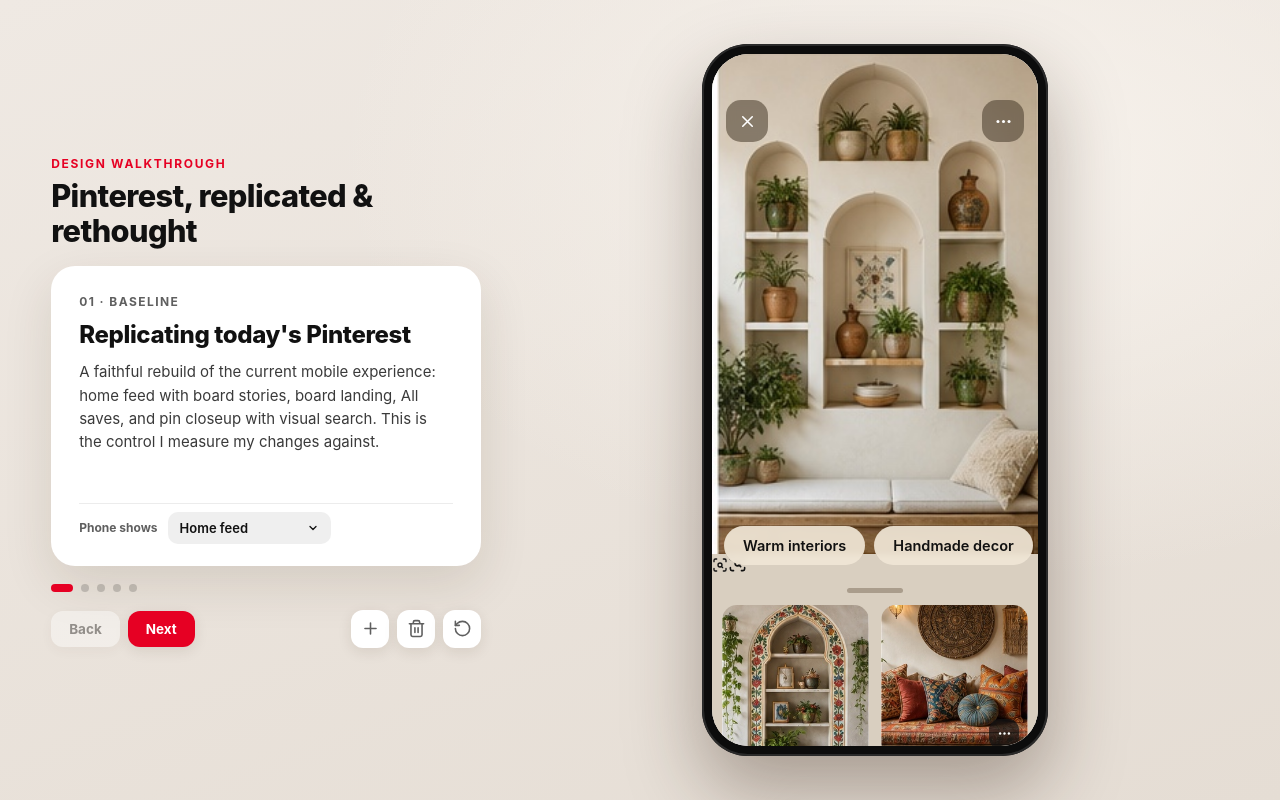
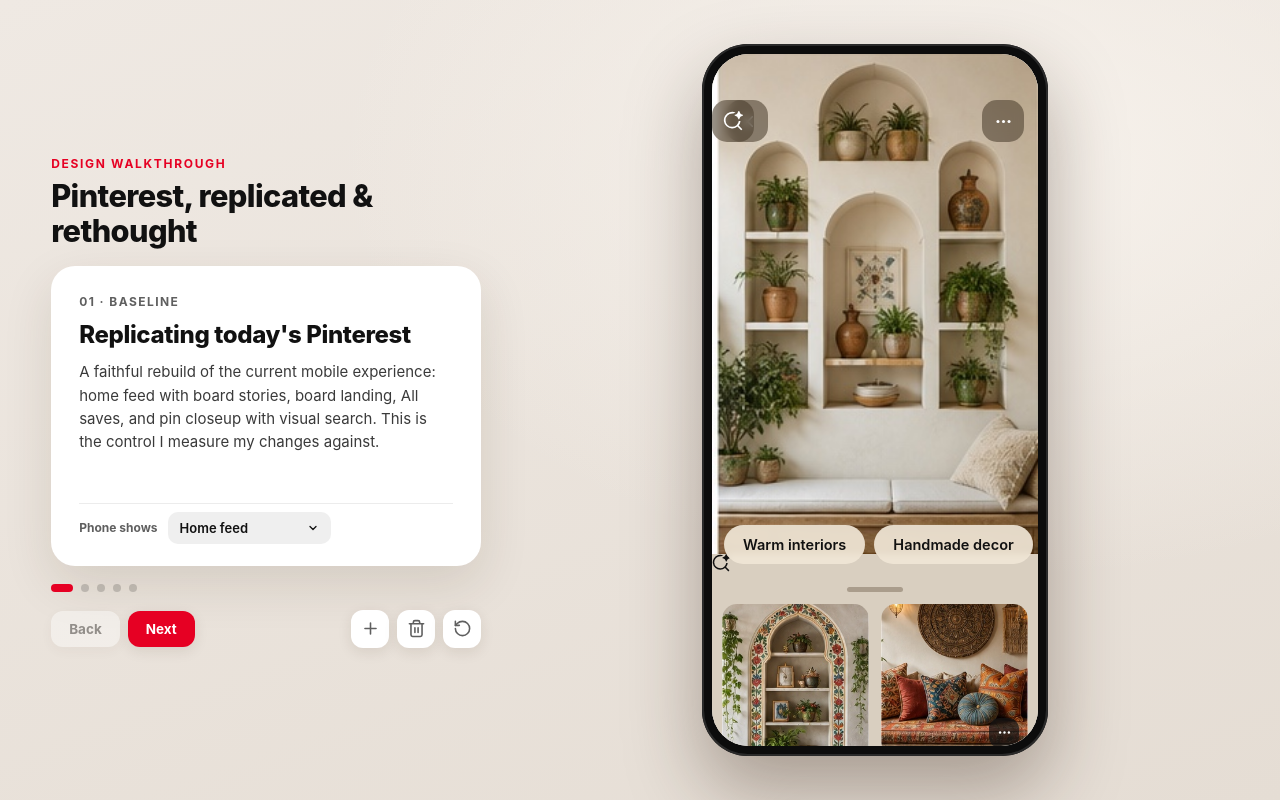
Before and after one commit to sanjana-venkat/pinterest-explore, a React (Vite) app: page / in a window 1280 px wide. Both pictures are taken after a click on the button 795 px from the left and 347 px from the top of the page. Built offline with nearby package versions, Linux system fonts and the light colour scheme.

Commit message:
Refactor ScanSearch component and update sizes

```diff
--- a/src/App.jsx
+++ b/src/App.jsx
@@ -231,16 +231,13 @@
   </Svg>
 );
 
-// lucide "scan-search" — visual search (Lens-style) affordance on a pin.
-const ScanSearch = (p) => (
-  <Svg {...p}>
-    <path d="M3 7V5a2 2 0 0 1 2-2h2" />
-    <path d="M17 3h2a2 2 0 0 1 2 2v2" />
-    <path d="M21 17v2a2 2 0 0 1-2 2h-2" />
-    <path d="M7 21H5a2 2 0 0 1-2-2v-2" />
-    <circle cx="12" cy="12" r="3" />
-    <path d="m16 16-1.9-1.9" />
-  </Svg>
+// Pinterest gestalt "magnifying-glass-sparkle" — the Lens / visual-search
+// icon: a magnifier with a sparkle. This is a filled 24px glyph, so it's
+// drawn with fill rather than stroke like the outline icons above.
+const ScanSearch = ({ size = 24 }) => (
+  <svg width={size} height={size} viewBox="0 0 24 24" fill="currentColor" xmlns="http://www.w3.org/2000/svg" aria-hidden="true">
+    <path d="M19.64.62a5 5 0 0 0 3.74 3.74l.62.14v1l-.62.14a5 5 0 0 0-3.74 3.74l-.14.62h-1l-.14-.62a5 5 0 0 0-3.74-3.74L14 5.5v-1l.62-.14A5 5 0 0 0 18.36.62L18.5 0h1zM11 19a8 8 0 0 0 7.94-7h2.01c-.2 2.01-1 3.85-2.2 5.33l4.46 4.47-1.41 1.41-4.47-4.47a10 10 0 1 1-2.25-16.88l-3 1.21Q11.53 3 11 3a8 8 0 1 0 0 16" />
+  </svg>
 );
 
 /* ============================================================================
@@ -1093,12 +1090,16 @@
           {scanning && <span key={`shimmer-${scanKey}`} className="scan-shimmer" />}
           {scanning && (
             <span key={`lens-${scanKey}`} className="scan-lens">
-              <ScanSearch size={16} />
+              <ScanSearch size={18} />
             </span>
           )}
 
-          <button className={`lens-btn ${scanning ? "active" : ""}`} onClick={runScan} aria-label="Search this image">
-            <ScanSearch size={19} />
+          <button
+            className={`overlay-btn lens-btn ${scanning ? "active" : ""}`}
+            onClick={runScan}
+            aria-label="Search this image"
+          >
+            <ScanSearch size={20} />
           </button>
 
           <div className="chips-row">
```
